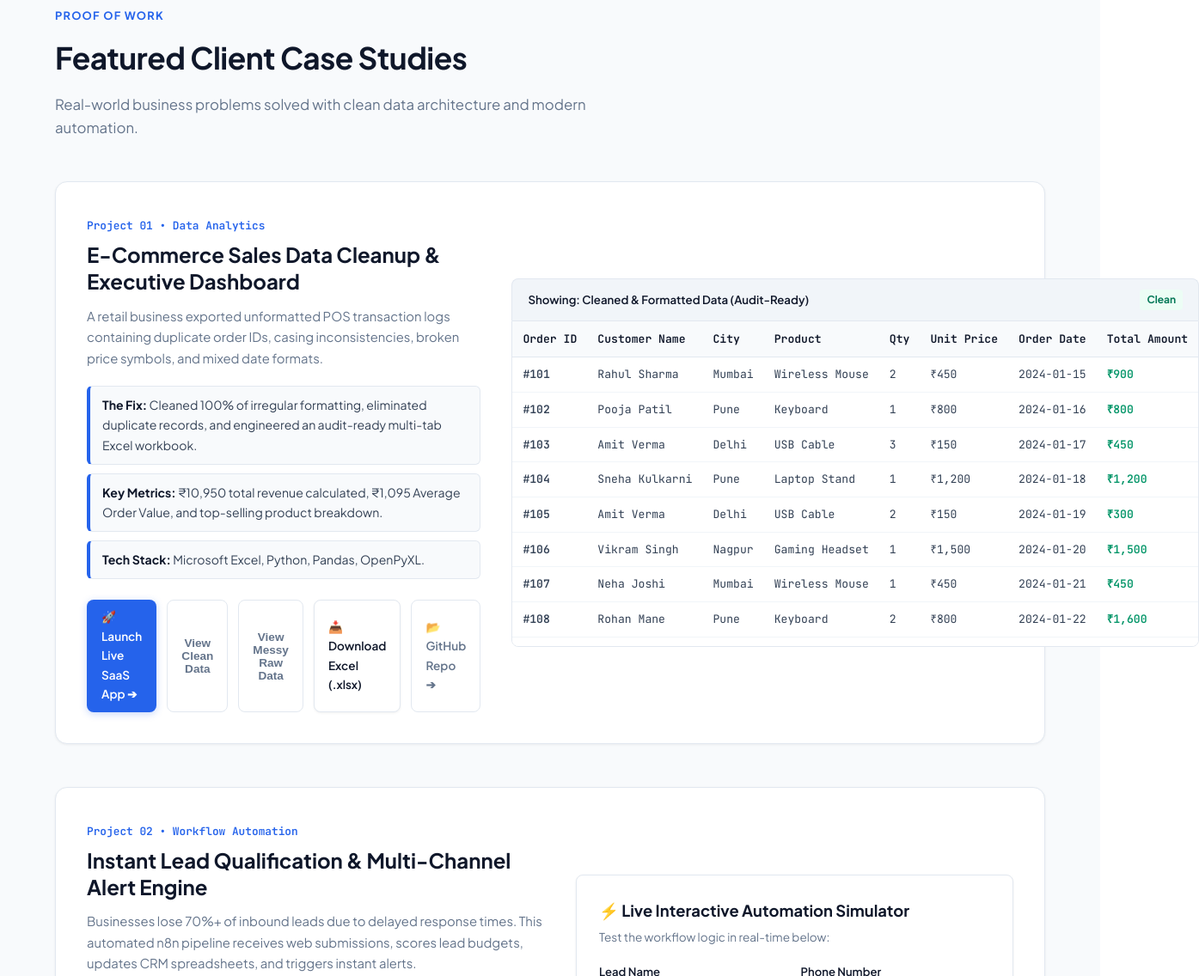
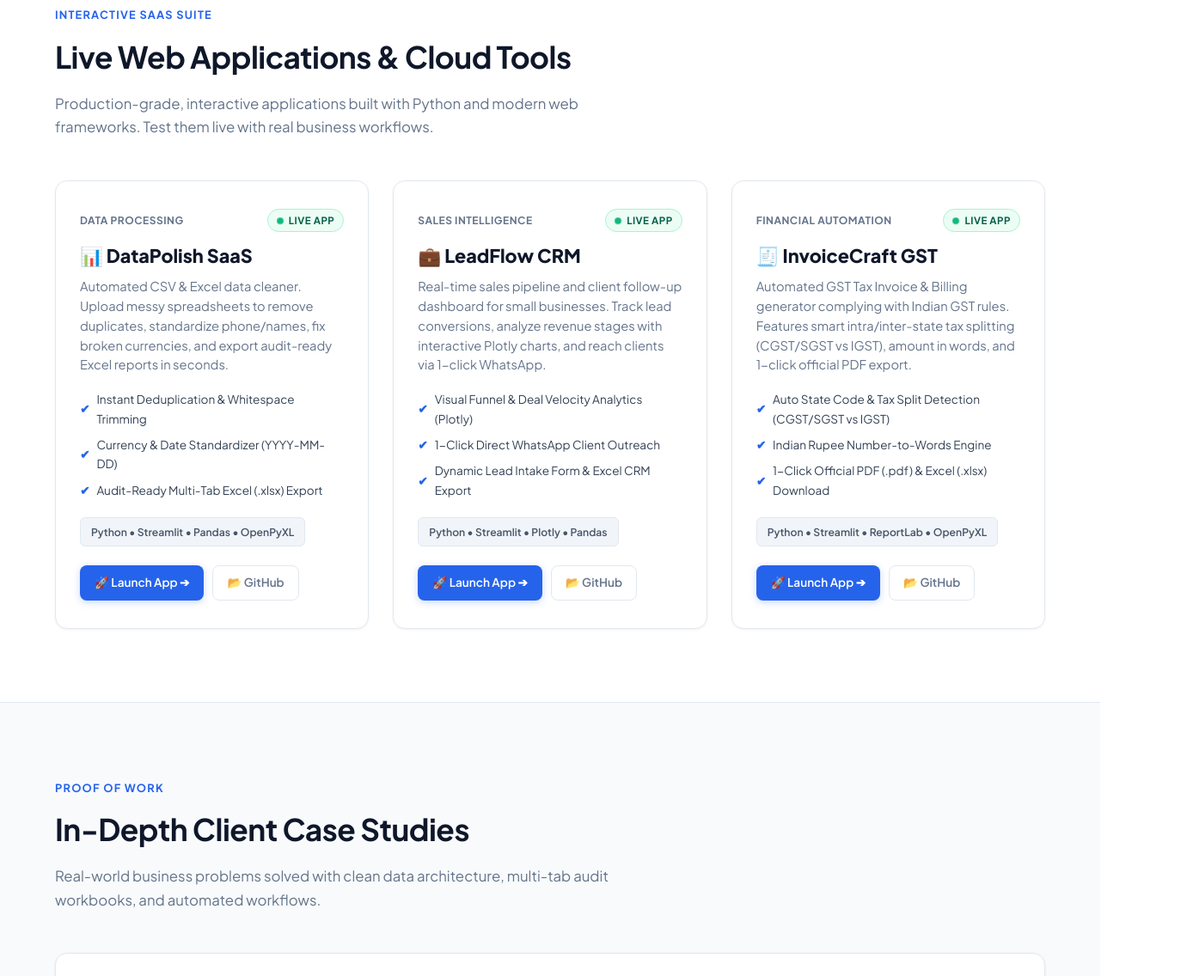
Before and after one commit to Onkarhande96/Onkarhande96.github.io, a plain HTML site: page index.html in a window 1280 px wide. Shown: the part 1664-2800 px from the top of the page at 86% size, 1395 px wide, since content can reach past the window. Drawn offline with Linux system fonts and the light colour scheme.

Commit message:
Add files via upload

```diff
--- a/index.html
+++ b/index.html
@@ -20,7 +20,8 @@
       </a>
       <div class="nav-links">
         <a href="#services">Services</a>
-        <a href="#projects">Projects</a>
+        <a href="#web-apps">Live Apps 🚀</a>
+        <a href="#projects">Case Studies</a>
         <a href="#skills">Skills</a>
         <a href="#faq">FAQ</a>
         <a href="https://linkedin.com/in/onkarhande96" target="_blank" rel="noopener">LinkedIn</a>
@@ -34,17 +35,17 @@
   <header id="hero" class="hero-section">
     <div class="hero-content">
       <div class="hero-badge">
-        <span class="pulse-dot"></span> Available for Freelance Projects
+        <span class="pulse-dot"></span> Available for Freelance &amp; Automation Projects
       </div>
       <h1 class="hero-title">
         Transforming Messy Data into <span class="gradient-text">Clean Insights</span> &amp; <span class="gradient-text">Automated Workflows</span>
       </h1>
       <p class="hero-subtitle">
-        Hi, I'm <strong>Onkar Hande</strong>. BCA Graduate &amp; Tech Specialist providing reliable <strong>Excel Data Cleaning</strong>, <strong>n8n Process Automation</strong>, and <strong>Python Data Processing</strong> for small businesses, founders, and marketing agencies.
+        Hi, I'm <strong>Onkar Hande</strong>. Tech Specialist providing reliable <strong>Excel Data Cleaning</strong>, <strong>n8n Process Automation</strong>, and <strong>Custom Web Applications</strong> for small businesses, founders, and marketing agencies.
       </p>
       <div class="hero-cta-group">
-        <a href="https://onkar-datapolish.streamlit.app" target="_blank" rel="noopener" class="btn btn-primary">🚀 Try Live SaaS: DataPolish ➔</a>
-        <a href="#projects" class="btn btn-secondary">Explore Projects</a>
+        <a href="#web-apps" class="btn btn-primary">🚀 Explore 3 Live Web Apps ➔</a>
+        <a href="#projects" class="btn btn-secondary">Client Case Studies</a>
         <a href="#contact" class="btn btn-outline">Get a Free Quote</a>
       </div>
       <div class="hero-stats">
@@ -114,19 +115,110 @@
     </div>
   </section>
 
-  <!-- Featured Projects Section -->
+  <!-- Live SaaS Web Applications Section -->
+  <section id="web-apps" class="section">
+    <div class="container">
+      <div class="section-header">
+        <span class="section-tag">Interactive SaaS Suite</span>
+        <h2 class="section-title">Live Web Applications &amp; Cloud Tools</h2>
+        <p class="section-desc">Production-grade, interactive applications built with Python and modern web frameworks. Test them live with real business workflows.</p>
+      </div>
+
+      <div class="webapp-grid">
+        <!-- App 1: DataPolish -->
+        <div class="webapp-card">
+          <div>
+            <div class="webapp-top">
+              <span class="webapp-category">Data Processing</span>
+              <span class="webapp-status"><span class="pulse-dot"></span> Live App</span>
+            </div>
+            <h3 class="webapp-title">📊 DataPolish SaaS</h3>
+            <p class="webapp-desc">
+              Automated CSV &amp; Excel data cleaner. Upload messy spreadsheets to remove duplicates, standardize phone/names, fix broken currencies, and export audit-ready Excel reports in seconds.
+            </p>
+            <ul class="webapp-features">
+              <li>Instant Deduplication &amp; Whitespace Trimming</li>
+              <li>Currency &amp; Date Standardizer (YYYY-MM-DD)</li>
+              <li>Audit-Ready Multi-Tab Excel (.xlsx) Export</li>
+            </ul>
+          </div>
+          <div>
+            <div class="webapp-tech">Python • Streamlit • Pandas • OpenPyXL</div>
+            <div class="webapp-actions">
+              <a href="https://onkar-datapolish.streamlit.app" target="_blank" rel="noopener" class="btn btn-sm btn-primary">🚀 Launch App ➔</a>
+              <a href="https://github.com/Onkarhande96/datapolish-excel-cleaner-app" target="_blank" rel="noopener" class="btn btn-sm btn-outline">📂 GitHub</a>
+            </div>
+          </div>
+        </div>
+
+        <!-- App 2: LeadFlow CRM -->
+        <div class="webapp-card">
+          <div>
+            <div class="webapp-top">
+              <span class="webapp-category">Sales Intelligence</span>
+              <span class="webapp-status"><span class="pulse-dot"></span> Live App</span>
+            </div>
+            <h3 class="webapp-title">💼 LeadFlow CRM</h3>
+            <p class="webapp-desc">
+              Real-time sales pipeline and client follow-up dashboard for small businesses. Track lead conversions, analyze revenue stages with interactive Plotly charts, and reach clients via 1-click WhatsApp.
+            </p>
+            <ul class="webapp-features">
+              <li>Visual Funnel &amp; Deal Velocity Analytics (Plotly)</li>
+              <li>1-Click Direct WhatsApp Client Outreach</li>
+              <li>Dynamic Lead Intake Form &amp; Excel CRM Export</li>
+            </ul>
+          </div>
+          <div>
+            <div class="webapp-tech">Python • Streamlit • Plotly • Pandas</div>
+            <div class="webapp-actions">
+              <a href="https://onkar-leadflow-crm.streamlit.app" target="_blank" rel="noopener" class="btn btn-sm btn-primary">🚀 Launch App ➔</a>
+              <a href="https://github.com/Onkarhande96/leadflow-sales-crm-app" target="_blank" rel="noopener" class="btn btn-sm btn-outline">📂 GitHub</a>
+            </div>
+          </div>
+        </div>
+
+        <!-- App 3: InvoiceCraft GST -->
+        <div class="webapp-card">
+          <div>
+            <div class="webapp-top">
+              <span class="webapp-category">Financial Automation</span>
+              <span class="webapp-status"><span class="pulse-dot"></span> Live App</span>
+            </div>
+            <h3 class="webapp-title">🧾 InvoiceCraft GST</h3>
+            <p class="webapp-desc">
+              Automated GST Tax Invoice &amp; Billing generator complying with Indian GST rules. Features smart intra/inter-state tax splitting (CGST/SGST vs IGST), amount in words, and 1-click official PDF export.
+            </p>
+            <ul class="webapp-features">
+              <li>Auto State Code &amp; Tax Split Detection (CGST/SGST vs IGST)</li>
+              <li>Indian Rupee Number-to-Words Engine</li>
+              <li>1-Click Official PDF (.pdf) &amp; Excel (.xlsx) Download</li>
+            </ul>
+          </div>
+          <div>
+            <div class="webapp-tech">Python • Streamlit • ReportLab • OpenPyXL</div>
+            <div class="webapp-actions">
+              <a href="https://onkar-invoicecraft.streamlit.app" target="_blank" rel="noopener" class="btn btn-sm btn-primary">🚀 Launch App ➔</a>
+              <a href="https://github.com/Onkarhande96/invoicecraft-gst-billing-app" target="_blank" rel="noopener" class="btn btn-sm btn-outline">📂 GitHub</a>
+            </div>
+          </div>
+        </div>
+      </div>
+    </div>
+  </section>
+
+  <!-- Featured Projects & Case Studies Section -->
   <section id="projects" class="section bg-alt">
     <div class="container">
       <div class="section-header">
         <span class="section-tag">Proof of Work</span>
-        <h2 class="section-title">Featured Client Case Studies</h2>
-        <p class="section-desc">Real-world business problems solved with clean data architecture and modern automation.</p>
+        <h2 class="section-title">In-Depth Client Case Studies</h2>
+        <p class="section-desc">Real-world business problems solved with clean data architecture, multi-tab audit workbooks, and automated workflows.</p>
       </div>
 
       <!-- Project 1: Excel Data Cleaning -->
       <div class="project-showcase">
         <div class="project-meta">
-          <span class="project-badge">Project 01 • Data Analytics</span>
+          <span class="project-badge">Case Study 01 • Data Analytics</span>
           <h3 class="project-title">E-Commerce Sales Data Cleanup &amp; Executive Dashboard</h3>
           <p class="project-summary">
             A retail business exported unformatted POS transaction logs containing duplicate order IDs, casing inconsistencies, broken price symbols, and mixed date formats.
@@ -145,11 +237,10 @@
           </div>
 
           <div class="project-actions">
-            <a href="https://onkar-datapolish.streamlit.app" target="_blank" rel="noopener" class="btn btn-sm btn-primary">🚀 Launch Live SaaS App ➔</a>
-            <button class="btn btn-sm btn-outline" onclick="toggleDatasetView('clean')">View Clean Data</button>
+            <button class="btn btn-sm btn-primary" onclick="toggleDatasetView('clean')">View Clean Data</button>
             <button class="btn btn-sm btn-outline" onclick="toggleDatasetView('raw')">View Messy Raw Data</button>
             <a href="sales_report_cleaned.xlsx" download="Onkar_Cleaned_Sales_Report.xlsx" class="btn btn-sm btn-secondary">📥 Download Excel (.xlsx)</a>
-            <a href="https://github.com/Onkarhande96/datapolish-excel-cleaner-app" target="_blank" rel="noopener" class="btn btn-sm btn-outline">📂 GitHub Repo ➔</a>
+            <a href="https://github.com/Onkarhande96/ecommerce-sales-data-cleaning" target="_blank" rel="noopener" class="btn btn-sm btn-outline">📂 GitHub Repo ➔</a>
           </div>
         </div>
 
@@ -167,7 +258,7 @@
       <!-- Project 2: n8n Automation Simulator -->
       <div class="project-showcase reversed">
         <div class="project-meta">
-          <span class="project-badge">Project 02 • Workflow Automation</span>
+          <span class="project-badge">Case Study 02 • Workflow Automation</span>
           <h3 class="project-title">Instant Lead Qualification &amp; Multi-Channel Alert Engine</h3>
           <p class="project-summary">
             Businesses lose 70%+ of inbound leads due to delayed response times. This automated n8n pipeline receives web submissions, scores lead budgets, updates CRM spreadsheets, and triggers instant alerts.
@@ -232,130 +323,6 @@
                 <pre id="mock-telegram-text"></pre>
               </div>
             </div>
-          </div>
-        </div>
-      </div>
-
-      <!-- Project 3: LeadFlow Sales CRM Web App -->
-      <div class="project-showcase">
-        <div class="project-meta">
-          <span class="project-badge">Project 03 • Live SaaS Web Application</span>
-          <h3 class="project-title">LeadFlow CRM — Sales Pipeline &amp; Lead Intelligence Platform</h3>
-          <p class="project-summary">
-            Small businesses and service providers lose up to 70% of inbound sales opportunities due to slow follow-up and disconnected spreadsheets. LeadFlow CRM centralizes prospect management, tracks revenue velocity, visualizes conversion stages, and enables 1-click direct WhatsApp outreach.
-          </p>
-
-          <div class="solution-highlights">
-            <div class="highlight-point">
-              <strong>Pipeline Health:</strong> Live tracking of Total Deals, Closed Won Revenue (₹), Conversion Rate (%), and Stage Distribution.
-            </div>
-            <div class="highlight-point">
-              <strong>1-Click Outreach:</strong> Instant WhatsApp and Email links to follow up with high-priority leads with zero contact-saving friction.
-            </div>
-            <div class="highlight-point">
-              <strong>Tech Stack:</strong> Python, Streamlit, Pandas, Plotly Express, OpenPyXL.
-            </div>
-          </div>
-
-          <div class="project-actions">
-            <a href="https://onkar-leadflow-crm.streamlit.app" target="_blank" rel="noopener" class="btn btn-sm btn-primary">🚀 Launch Live CRM App ➔</a>
-            <a href="https://github.com/Onkarhande96/leadflow-sales-crm-app" target="_blank" rel="noopener" class="btn btn-sm btn-outline">📂 View on GitHub ➔</a>
-          </div>
-        </div>
-
-        <div class="project-interactive">
-          <div class="simulator-card">
-            <div class="simulator-header">
-              <h4>💼 Live Sales Intelligence Snapshot</h4>
-              <p>Real-time analytics and KPI metrics powered by Streamlit &amp; Plotly:</p>
-            </div>
-
-            <div style="display: grid; grid-template-columns: 1fr 1fr; gap: 12px; margin: 16px 0;">
-              <div style="background: #F8FAFC; border: 1px solid #E2E8F0; border-radius: 8px; padding: 12px; text-align: center;">
-                <div style="font-size: 0.75rem; color: #64748B; font-weight: 700; text-transform: uppercase;">Active Pipeline</div>
-                <div style="font-size: 1.4rem; color: #0F172A; font-weight: 800; margin-top: 4px;">₹6,19,000</div>
-              </div>
-              <div style="background: #F8FAFC; border: 1px solid #E2E8F0; border-radius: 8px; padding: 12px; text-align: center;">
-                <div style="font-size: 0.75rem; color: #64748B; font-weight: 700; text-transform: uppercase;">Won Revenue</div>
-                <div style="font-size: 1.4rem; color: #10B981; font-weight: 800; margin-top: 4px;">₹1,48,000</div>
-              </div>
-            </div>
-
-            <div style="background: #FFFFFF; border: 1px solid #E2E8F0; border-radius: 8px; padding: 14px; margin-bottom: 16px;">
-              <div style="display: flex; justify-content: space-between; align-items: center; margin-bottom: 8px;">
-                <span style="font-size: 0.85rem; font-weight: 700; color: #1E293B;">Pipeline Stage Breakdown</span>
-                <span style="font-size: 0.75rem; color: #10B981; font-weight: 600;">● Live Sync</span>
-              </div>
-              <div style="display: flex; flex-direction: column; gap: 6px; font-size: 0.8rem;">
-                <div style="display: flex; justify-content: space-between;"><span>New Leads:</span> <strong>3 leads (₹90,000)</strong></div>
-                <div style="display: flex; justify-content: space-between;"><span>Contacted:</span> <strong>3 leads (₹91,000)</strong></div>
-                <div style="display: flex; justify-content: space-between;"><span>Proposal Sent:</span> <strong>4 leads (₹2,60,000)</strong></div>
-                <div style="display: flex; justify-content: space-between; color: #10B981;"><span>Deals Won:</span> <strong>4 deals (₹1,48,000)</strong></div>
-              </div>
-            </div>
-
-            <a href="https://onkar-leadflow-crm.streamlit.app" target="_blank" rel="noopener" class="btn btn-primary btn-block">Open Full Interactive Dashboard ➔</a>
-          </div>
-        </div>
-      </div>
-
-      <!-- Project 4: InvoiceCraft GST Billing Web App -->
-      <div class="project-showcase reversed">
-        <div class="project-meta">
-          <span class="project-badge">Project 04 • Financial SaaS &amp; Automation</span>
-          <h3 class="project-title">InvoiceCraft — Automated GST Tax Invoice &amp; Billing SaaS</h3>
-          <p class="project-summary">
-            Manual invoice creation causes tax calculation errors, missing HSN/SAC codes, and GST compliance risks. InvoiceCraft automates tax splitting (CGST/SGST vs IGST), generates dynamic line items, produces amounts in words, and exports audit-ready Excel and vector PDFs.
-          </p>
-
-          <div class="solution-highlights">
-            <div class="highlight-point">
-              <strong>Smart Tax Engine:</strong> Automatic intra-state vs inter-state tax engine with 0%, 5%, 12%, 18%, and 28% GST brackets.
-            </div>
-            <div class="highlight-point">
-              <strong>Dual Export:</strong> Instant 1-click browser vector PDF print stylesheet and audit-ready Excel (.xlsx) workbook export.
-            </div>
-            <div class="highlight-point">
-              <strong>Tech Stack:</strong> Python, Streamlit, Pandas, OpenPyXL, HTML5/CSS3 Print Engine.
-            </div>
-          </div>
-
-          <div class="project-actions">
-            <a href="https://onkar-invoicecraft.streamlit.app" target="_blank" rel="noopener" class="btn btn-sm btn-primary">🚀 Launch Live Invoice App ➔</a>
-            <a href="https://github.com/Onkarhande96/invoicecraft-gst-billing-app" target="_blank" rel="noopener" class="btn btn-sm btn-outline">📂 View on GitHub ➔</a>
-          </div>
-        </div>
-
-        <div class="project-interactive">
-          <div class="simulator-card">
-            <div class="simulator-header">
-              <h4>🧾 Live GST Tax Invoice Simulator</h4>
-              <p>Sample real-time invoice calculation breakdown:</p>
-            </div>
-
-            <div style="background: #F8FAFC; border: 1px solid #E2E8F0; border-radius: 8px; padding: 14px; margin: 16px 0; font-size: 0.85rem;">
-              <div style="display: flex; justify-content: space-between; margin-bottom: 6px;">
-                <span>Taxable Subtotal:</span>
-                <strong>₹76,400.00</strong>
-              </div>
-              <div style="display: flex; justify-content: space-between; margin-bottom: 6px; color: #2563EB;">
-                <span>CGST (9%) + SGST (9%):</span>
-                <strong>₹13,752.00</strong>
-              </div>
-              <div style="display: flex; justify-content: space-between; margin-bottom: 6px;">
-                <span>Round Off:</span>
-                <strong>-₹0.00</strong>
-              </div>
-              <div style="border-top: 2px solid #0F172A; padding-top: 8px; display: flex; justify-content: space-between; font-size: 1.05rem; font-weight: 800; color: #0F172A;">
-                <span>Net Payable:</span>
-                <span>₹90,152</span>
-              </div>
-              <div style="font-size: 0.75rem; color: #64748B; font-style: italic; margin-top: 8px;">
-                Rupees Ninety Thousand One Hundred Fifty-Two Only
-              </div>
-            </div>
-
-            <a href="https://onkar-invoicecraft.streamlit.app" target="_blank" rel="noopener" class="btn btn-primary btn-block">Generate Tax Invoice in Web App ➔</a>
           </div>
         </div>
       </div>
--- a/styles.css
+++ b/styles.css
@@ -957,3 +957,129 @@
     padding: 20px 14px;
   }
 }
+
+/* ========================================================
+   Interactive SaaS Web Applications Section
+   ======================================================== */
+.webapp-grid {
+  display: grid;
+  grid-template-columns: repeat(auto-fit, minmax(320px, 1fr));
+  gap: 28px;
+  margin-top: 32px;
+}
+
+.webapp-card {
+  background: #FFFFFF;
+  border: 1px solid var(--border-color);
+  border-radius: var(--radius-lg);
+  padding: 32px 28px;
+  display: flex;
+  flex-direction: column;
+  justify-content: space-between;
+  box-shadow: var(--shadow-sm);
+  transition: all 0.25s ease;
+  position: relative;
+}
+
+.webapp-card:hover {
+  transform: translateY(-4px);
+  border-color: var(--primary-blue);
+  box-shadow: 0 14px 28px rgba(37, 99, 235, 0.09);
+}
+
+.webapp-top {
+  display: flex;
+  justify-content: space-between;
+  align-items: center;
+  margin-bottom: 14px;
+}
+
+.webapp-status {
+  display: inline-flex;
+  align-items: center;
+  gap: 6px;
+  font-size: 0.72rem;
+  font-weight: 700;
+  color: #065F46;
+  background: #ECFDF5;
+  border: 1px solid #A7F3D0;
+  padding: 3px 10px;
+  border-radius: 999px;
+  text-transform: uppercase;
+  letter-spacing: 0.5px;
+}
+
+.webapp-category {
+  font-size: 0.75rem;
+  font-weight: 700;
+  color: #64748B;
+  text-transform: uppercase;
+  letter-spacing: 0.5px;
+}
+
+.webapp-title {
+  font-size: 1.35rem;
+  font-weight: 800;
+  color: var(--text-main);
+  margin-bottom: 10px;
+  line-height: 1.3;
+}
+
+.webapp-desc {
+  font-size: 0.92rem;
+  color: var(--text-muted);
+  line-height: 1.55;
+  margin-bottom: 18px;
+  flex-grow: 1;
+}
+
+.webapp-features {
+  list-style: none;
+  margin-bottom: 20px;
+  padding: 0;
+  display: flex;
+  flex-direction: column;
+  gap: 8px;
+}
+
+.webapp-features li {
+  font-size: 0.85rem;
+  color: var(--text-body);
+  display: flex;
+  align-items: center;
+  gap: 8px;
+}
+
+.webapp-features li::before {
+  content: "✔";
+  color: var(--primary-blue);
+  font-weight: bold;
+}
+
+.webapp-tech {
+  font-size: 0.76rem;
+  font-weight: 600;
+  color: #475569;
+  background: #F1F5F9;
+  border: 1px solid #E2E8F0;
+  padding: 6px 12px;
+  border-radius: 6px;
+  margin-bottom: 22px;
+  display: inline-block;
+}
+
+.webapp-actions {
+  display: flex;
+  gap: 10px;
+  flex-wrap: wrap;
+}
+
+@media (max-width: 768px) {
+  .webapp-grid {
+    grid-template-columns: 1fr;
+  }
+  .webapp-actions .btn {
+    width: 100%;
+    text-align: center;
+  }
+}
```
